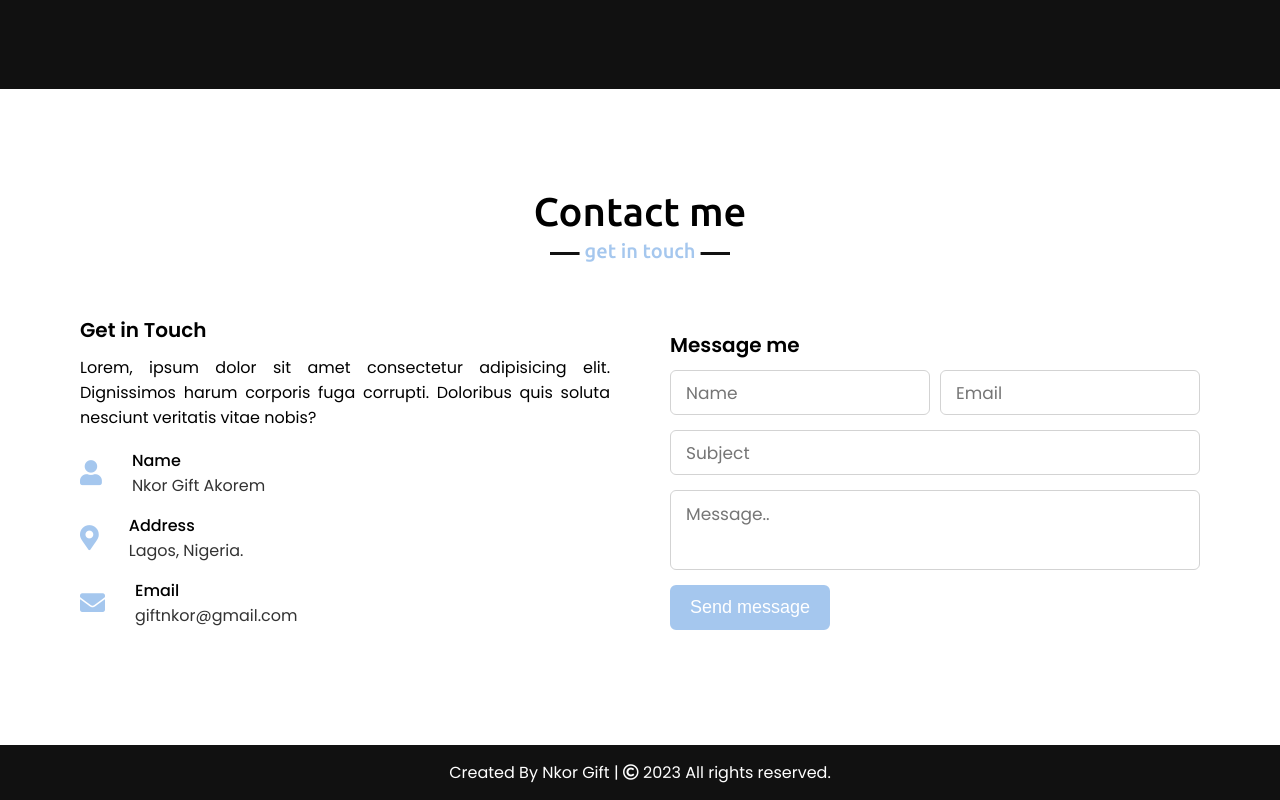
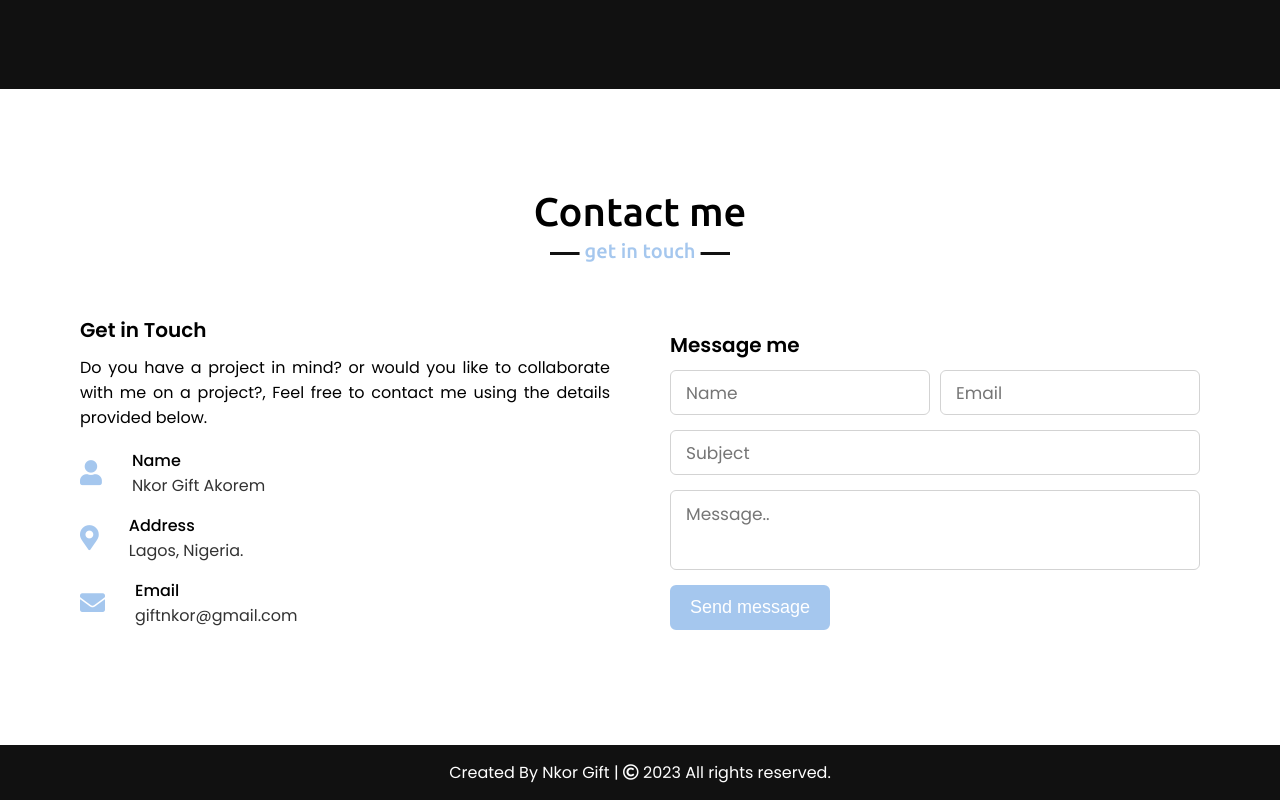
Before and after one commit to Akorem/My-Portfolio, a plain HTML site: page index.html in a window 1280 px wide. Shown: the part 3367-4167 px from the top of the page. Drawn offline with nearby package versions, Linux system fonts and the light colour scheme.

Commit message:
second commit

```diff
--- a/index.html
+++ b/index.html
@@ -196,7 +196,7 @@
             <div class="contact-content">
                 <div class="column left">
                     <div class="text">Get in Touch</div>
-                    <p>Lorem, ipsum dolor sit amet consectetur adipisicing elit. Dignissimos harum corporis fuga corrupti. Doloribus quis soluta nesciunt veritatis vitae nobis?</p>
+                    <p>Do you have a project in mind? or would you like to collaborate with me on a project?, Feel free to contact me using the details provided below.</p>
                     <div class="icons">
                         <div class="row">
                             <i class="fas fa-user"></i>
```
